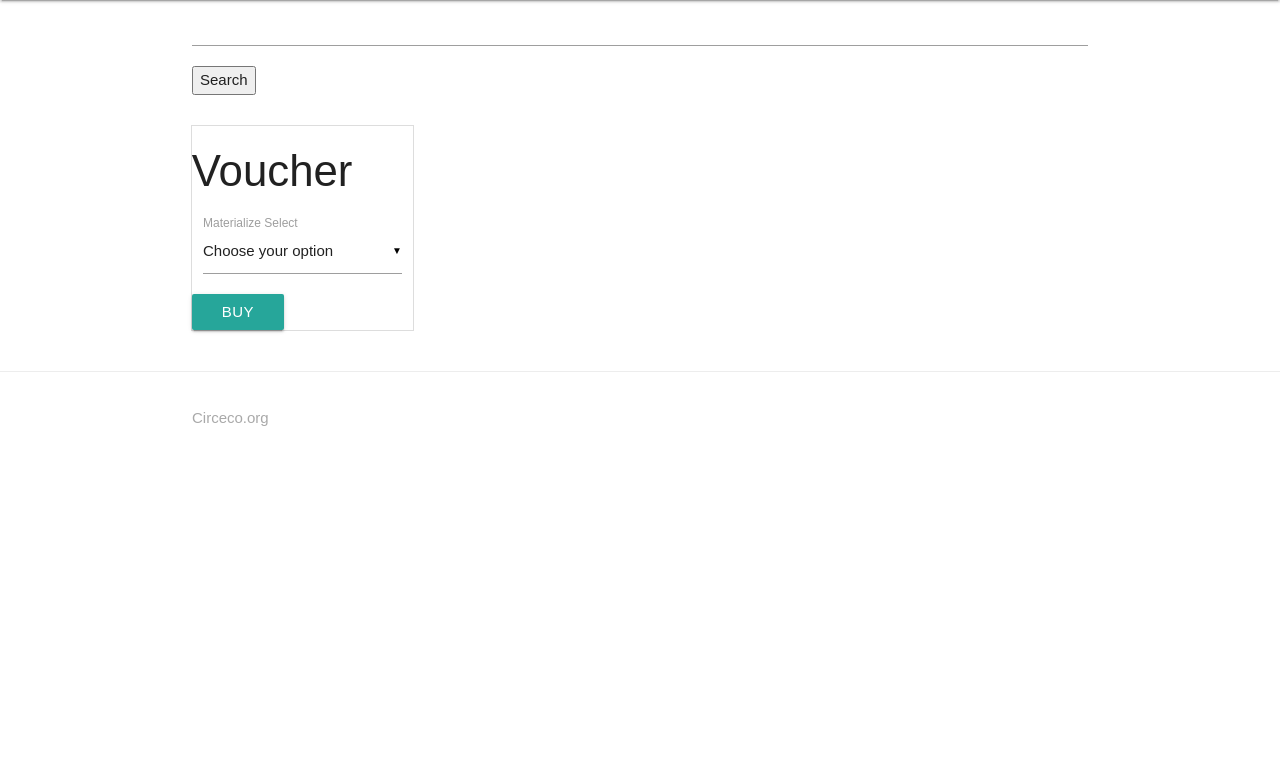
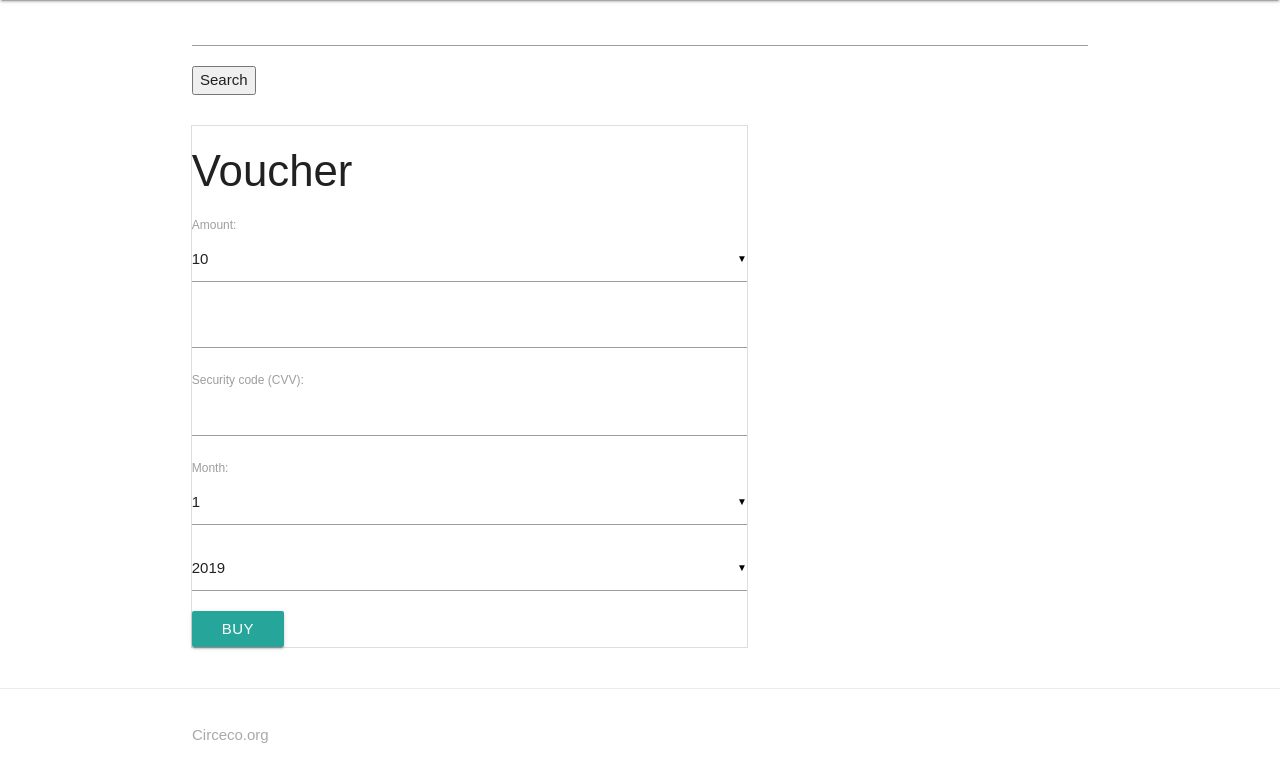
Before and after one commit to circeco/circeco_django, a Django app: page /voucher/ in a window 1280 px wide. Shown: the part 64-845 px from the top of the page. Before the commit the page ends 490 px from the top, so only its background shows below. Run offline with Django 3.2, Linux system fonts and the light colour scheme; a user stored in the database is signed in; some libraries are stand-ins or nearby versions.

Commit message:
adding voucher-payment WIP

```diff
--- a/circeco_django/settings.py
+++ b/circeco_django/settings.py
@@ -58,7 +58,8 @@
     'storages',
     'shops',
     'fav',
-    'voucher'
+    'voucher',
+    'materializecssform'
 ]
 
 MIDDLEWARE = [
--- a/requirements.txt
+++ b/requirements.txt
@@ -3,6 +3,7 @@
 botocore==1.16.19
 dj-database-url==0.5.0
 Django==1.11.29
+django-materializecss-form==1.1.17
 django-storages==1.9.1
 docutils==0.15.2
 gunicorn==20.0.4
--- a/static/js/main.js
+++ b/static/js/main.js
@@ -5,4 +5,5 @@
     $('select').material_select();
     $('.tooltipped').tooltip();
     $('.modal').modal();
+    $('select').formSelect();
 });
--- a/static/js/stripe.js
+++ b/static/js/stripe.js
@@ -1,5 +1,7 @@
-$(function() {
-    $("#payment-form").submit(function() {
+$(function () {
+    $("#voucher-form").submit(function () {
+        console.log('voucher form submit!');
+
         var form = this;
         var card = {
             number: $("#id_credit_card_number").val(),
@@ -8,7 +10,7 @@
             cvc: $("#id_cvv").val()
         };
 
-    Stripe.createToken(card, function(status, response) {
+        Stripe.createToken(card, function (status, response) {
             if (status === 200) {
                 $("#credit-card-errors").hide();
                 $("#id_stripe_id").val(response.id);
--- /dev/null
+++ b/voucher/forms.py
@@ -0,0 +1,17 @@
+from django import forms
+
+
+class BuyVoucherForm(forms.Form):
+
+    MONTH_CHOICES = [(i, i) for i in range(1, 12)]
+    YEAR_CHOICES = [(i, i) for i in range(2019, 2036)]
+    VOUCHER_AMOUNT = [(i, i) for i in [10,20,30]]
+
+    amount = forms.ChoiceField(label='Amount', choices=VOUCHER_AMOUNT, required=True)
+
+    credit_card_number = forms.CharField(label='Credit card number', required=False)
+    cvv = forms.CharField(label='Security code (CVV)', required=False)
+    expiry_month = forms.ChoiceField(label='Month', choices=MONTH_CHOICES, required=False)
+    expiry_year = forms.ChoiceField(label='Year', choices=YEAR_CHOICES, required=False)
+
+    stripe_id = forms.CharField(widget=forms.HiddenInput)
--- a/voucher/templates/choose_voucher.html
+++ b/voucher/templates/choose_voucher.html
@@ -1,4 +1,22 @@
 {% extends 'base.html' %}
+{% load static from staticfiles %}
+{% load materializecss %}
+
+{% block head_js %}
+<script type="text/javascript" src="https://js.stripe.com/v2/"></script>
+<script type="text/javascript">
+    //<![CDATA[
+        Stripe.publishableKey = '{{ publishable }}';
+    //]]>
+</script>
+<script
+  src="https://code.jquery.com/jquery-3.3.1.min.js"
+  integrity="sha256-FgpCb/KJQlLNfOu91ta32o/NMZxltwRo8QtmkMRdAu8="
+  crossorigin="anonymous"></script>
+
+<script type="text/javascript" src="{% static 'js/stripe.js' %}"></script>
+{% endblock %}
+
 
 {% block content %}
 <div class="row row-flex">
@@ -8,24 +26,25 @@
 
                 <h3>Voucher</h3>
 
-                <form method="post" action="{% url 'create_voucher' %}">
+                <form id="voucher-form" method="post" action="{% url 'create_voucher' %}">
                     {% csrf_token %}
 
-                    <div class="input-field col s12">
-                        <select name="amount">
-                        <option value="" disabled selected>Choose your option</option>
-                        <option value="10">Option 10</option>
-                        <option value="20">Option 20</option>
-                        <option value="30">Option 30</option>
-                        </select>
-                        <label>Materialize Select</label>
+                    <div id="credit-card-errors" style="display: none;">
+                        <div class="alert-message block-message error" id="stripe-error-message"></div>
                     </div>
+
+                    <div class="form-group col-md-6">
+                        {{ form | materializecss }}
+                    </div>
+
                     <div class="input-group">
                         <span class="input-group-btn">
                             <button class="btn btn-success" type="submit">Buy</button>
                         </span>
                     </div>
+
                 </form>
+
             </div>
         </div>
 
--- a/voucher/views.py
+++ b/voucher/views.py
@@ -2,11 +2,17 @@
 from django.contrib.auth.decorators import login_required
 from django.urls.base import reverse
 from voucher.models import Voucher
+import stripe
+from django.contrib import messages
+from .forms import BuyVoucherForm
+from circeco_django import settings
 
 
 @login_required()
 def choose_voucher(request):
-    return render(request, 'choose_voucher.html')
+    # TODO instantiate form and pass it to rendering
+    form = BuyVoucherForm()
+    return render(request, 'choose_voucher.html', {"form": form, "publishable": settings.STRIPE_PUBLISHABLE})
 
 
 @login_required()
@@ -14,10 +20,28 @@
     """xxx"""
 
     user = request.user
-    amount = request.POST.get('amount')
-    print(f'create voucher user={user} amount={amount}')
+    form = BuyVoucherForm(request.POST)
+    print(form)
 
-    # TODO payment
+    # amount = request.POST.get('amount')
+    #print(f'create voucher user={user} amount={amount}')
+    amount = int(form.cleaned_data['amount'])
+    try:
+        customer = stripe.Charge.create(
+            amount=amount,
+            currency="SEK",
+            description=request.user.email,
+            card=form.cleaned_data['stripe_id']
+        )
+    except stripe.error.CardError:
+        messages.error(request, "Your card was declined!")
+
+    if customer.paid:
+        messages.error(request, "You have successfully paid")
+        return redirect(reverse('voucher'))
+    else:
+        messages.error(request, "Unable to take payment")
+
 
     newVoucher = Voucher(user=user, amount=amount)
     newVoucher.save()
```
Lines whose indentation alone changed are shown as unchanged.
